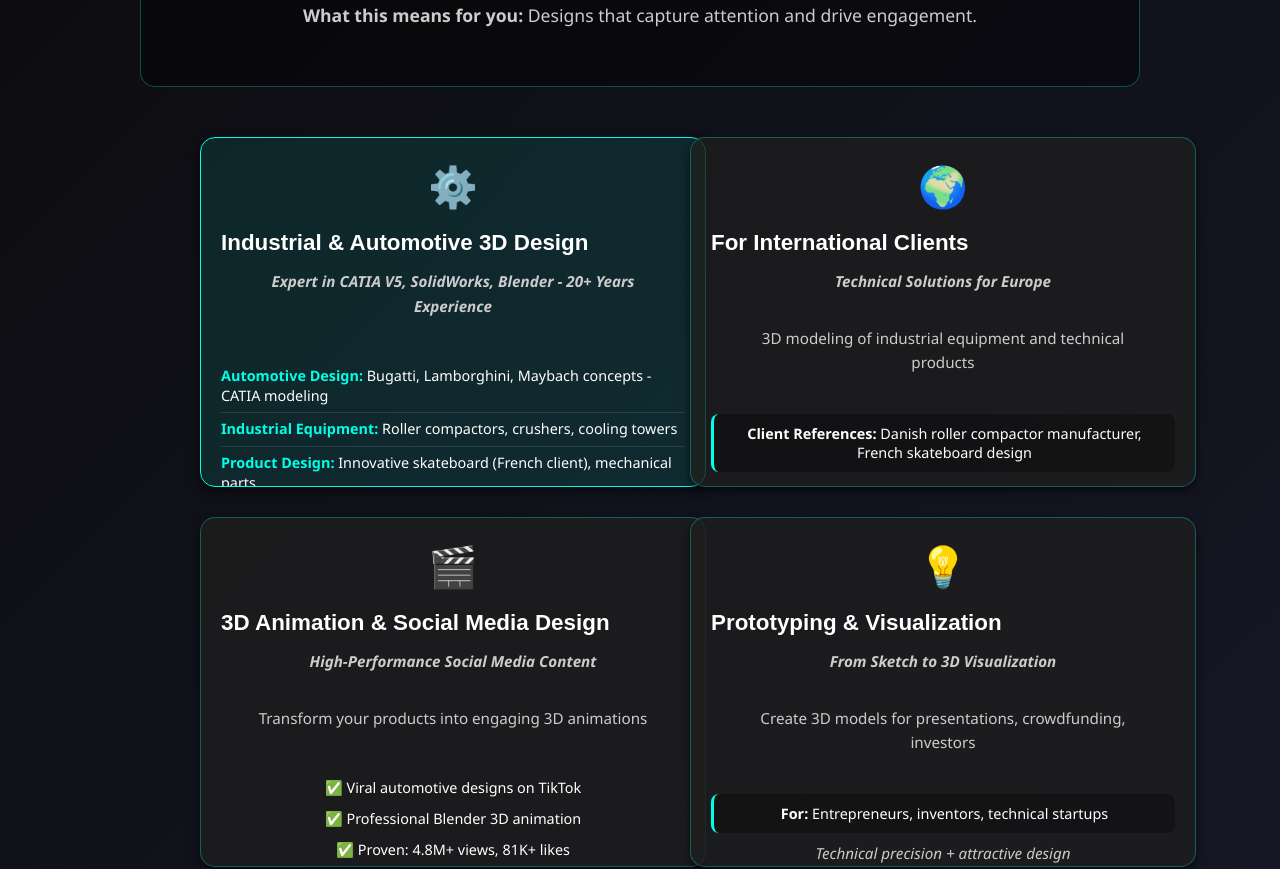
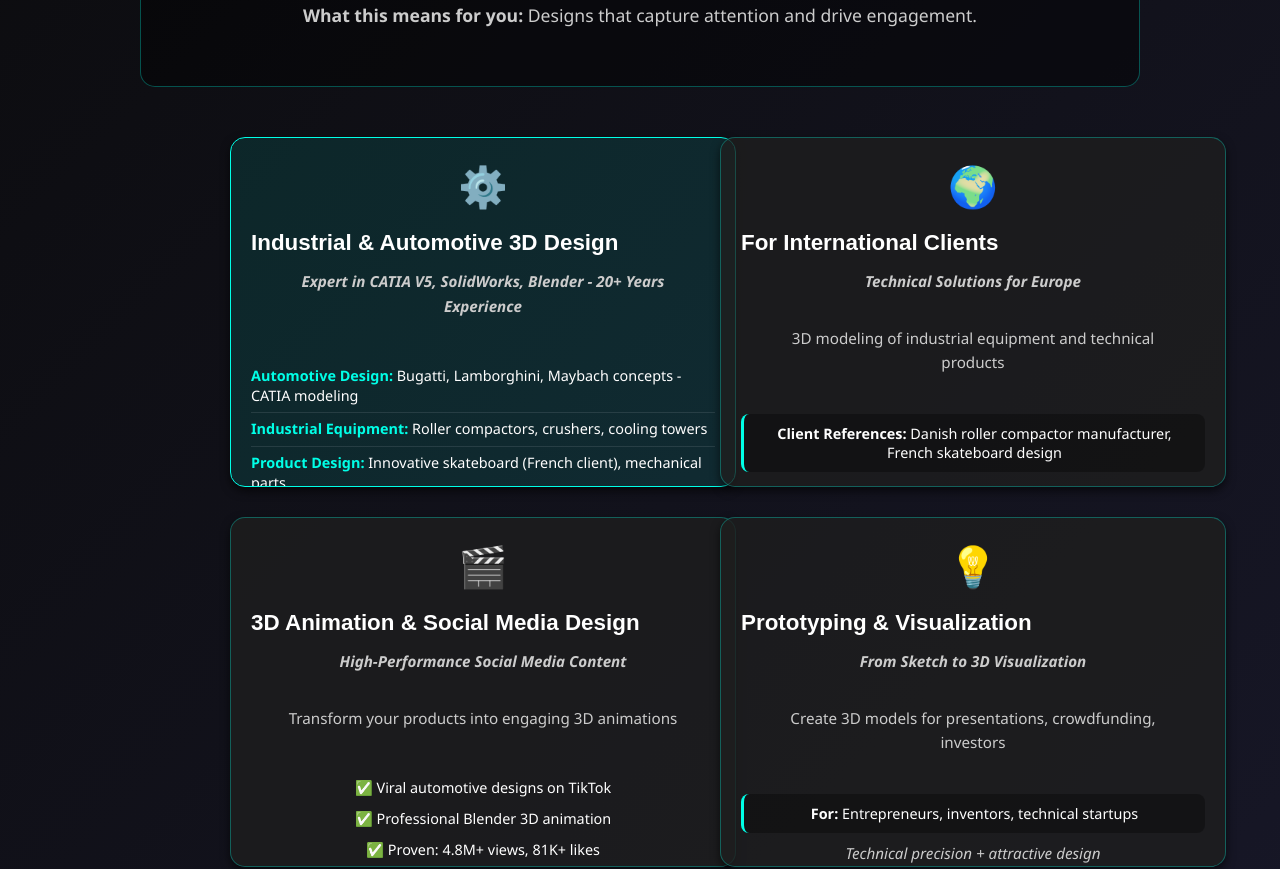
Before and after one commit to Walidghidhaoui/CRAVIMOOR, a React (Create React App) app: page / in a window 1280 px wide. Shown: the part 6700-7569 px from the top of the page. Built offline with nearby package versions, Linux system fonts and the light colour scheme.

Commit message:
Update OurServices.css
UP

```diff
--- a/src/components/OurServices.css
+++ b/src/components/OurServices.css
@@ -110,7 +110,7 @@
   display: grid;
   grid-template-columns: repeat(2, 1fr);
   gap: 30px;
-  margin: 50px auto 50px 60px; /* ← CHANGER ICI */
+  margin: 50px auto 80px 90px; /* ← CHANGER ICI */
   max-width: 1100px;
 }
 
```
